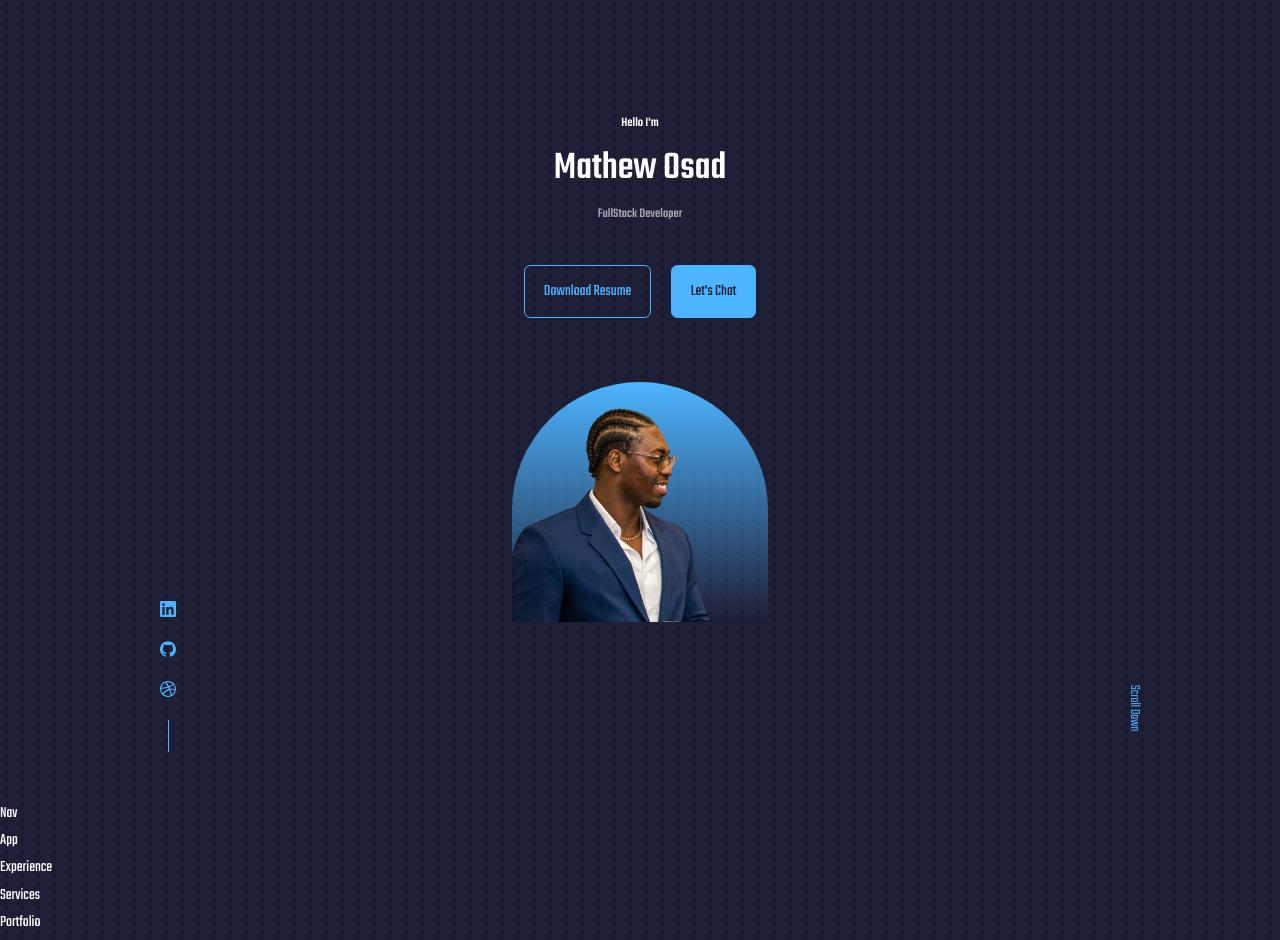
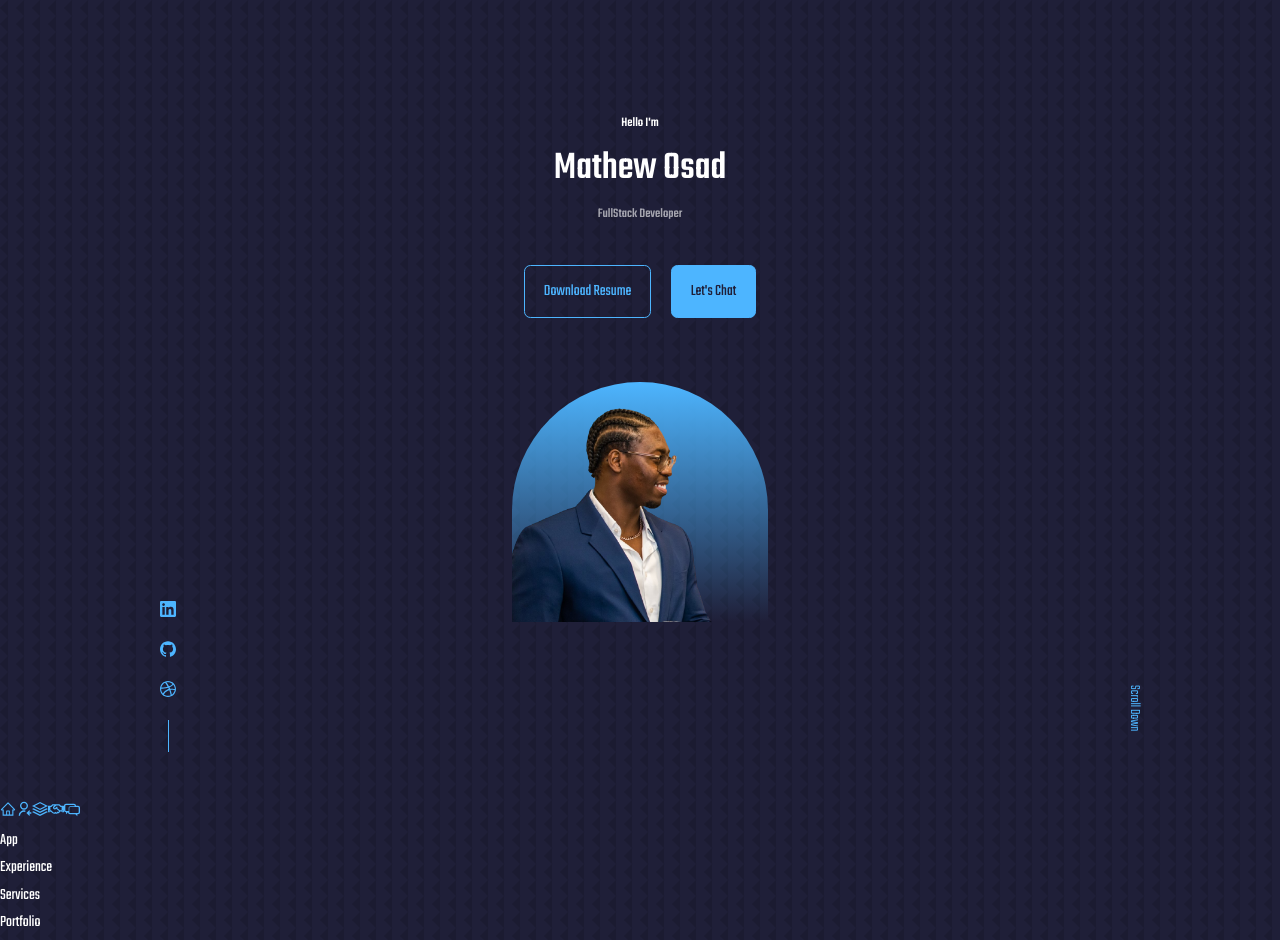
Before and after one commit to mathewosad/Mathew-Osad, a React (Create React App) app: page / in a window 1280 px wide. Shown: the top 940 px of the page. Built offline with nearby package versions, Linux system fonts and the light colour scheme.

Commit message:
Nav bar icons in progress

```diff
--- a/src/components/nav/Nav.jsx
+++ b/src/components/nav/Nav.jsx
@@ -1,9 +1,21 @@
 import React from 'react'
 import './nav.css'
+import {AiOutlineHome} from 'react-icons/ai'
+import {RiUserReceivedLine} from 'react-icons/ri'
+import {ImStack} from 'react-icons/im'
+import {FaRegHandshake} from 'react-icons/fa'
+import {TiMessages} from 'react-icons/ti'
+
 
 const Nav = () => {
   return (
-    <div>Nav</div>
+    <nav>
+      <a href="#"><AiOutlineHome/></a>
+      <a href="#about"><RiUserReceivedLine/></a>
+      <a href="#experience"><ImStack/></a>
+      <a href="#services"><FaRegHandshake/></a>
+      <a href="#contact"><TiMessages/></a>
+    </nav>
   )
 }
 
```
